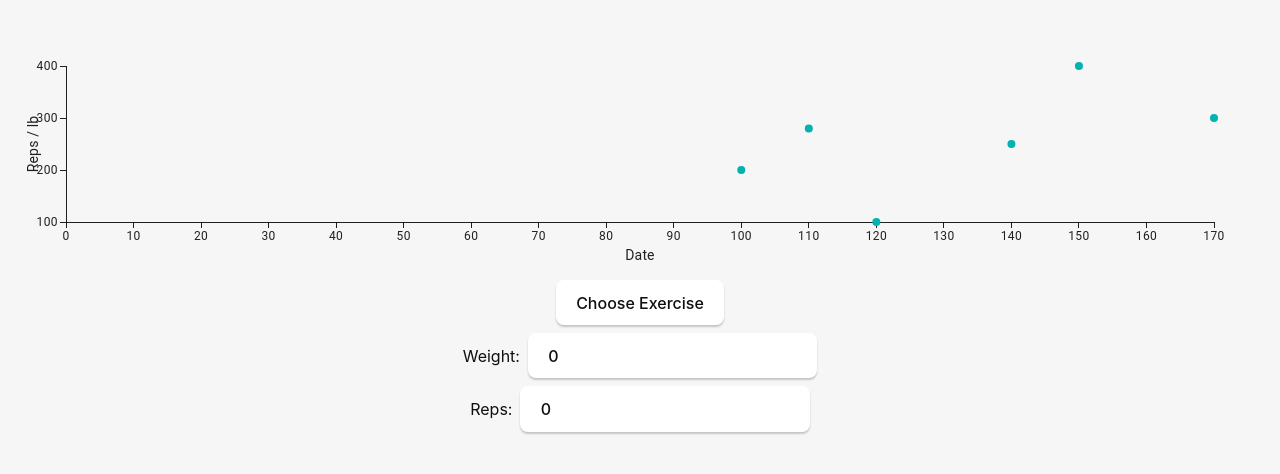
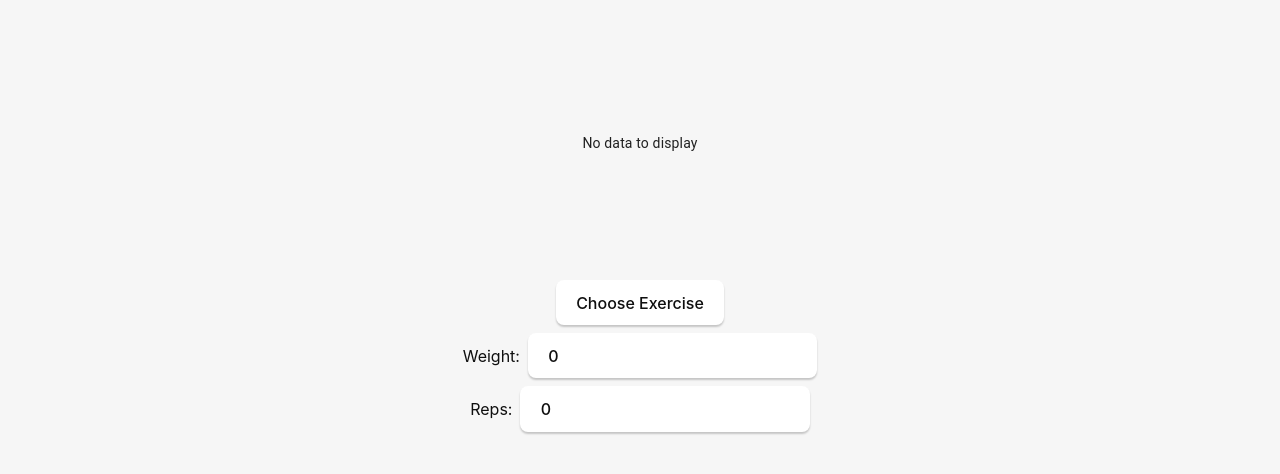
Before and after one commit to eurdoch/zoe, a React (Vite) app: page / in a window 1280 px wide. Shown: the top 474 px of the page. Built offline with nearby package versions, Linux system fonts and the light colour scheme.

Commit message:
Map datapoints to chart data

```diff
--- a/src/App.tsx
+++ b/src/App.tsx
@@ -2,14 +2,13 @@ import { ScatterChart } from "@mui/x-charts";
 import "./App.css";
 import { useState } from "react";
 
-const data = [
-  { x: 100, y: 200, id: 1 },
-  { x: 120, y: 100, id: 2 },
-  { x: 170, y: 300, id: 3 },
-  { x: 140, y: 250, id: 4 },
-  { x: 150, y: 400, id: 5 },
-  { x: 110, y: 280, id: 6 },
-];
+interface DataPoint {
+  x: Date,
+  y: number,
+  id: number,
+}
+
+let data: DataPoint[] = [];
 
 function App() {
   const [showModal, setShowModal] = useState<boolean>(false);
@@ -36,10 +35,15 @@ function App() {
     <div className="flex flex-col gap-2 items-center p-4 w-screen h-screen">
       <div className="w-full h-1/3">
         <ScatterChart
-          series={[{ data }]}
-          xAxis={[{ min: 0, label: 'Date' }]}
+          series={ data.map((dataPoint) => ({
+            x: dataPoint.x.toString(),
+            y: dataPoint.y,
+            id: dataPoint.id,
+          }))}
+          xAxis={[{ label: 'Date' }]}
           yAxis={[{ label: 'Reps / lb' }]}
         />
+
       </div>
       <button onClick={handleLog}>{currentExercise ? currentExercise : "Choose Exercise" }</button>
       <div className="flex items-center gap-2">
```
